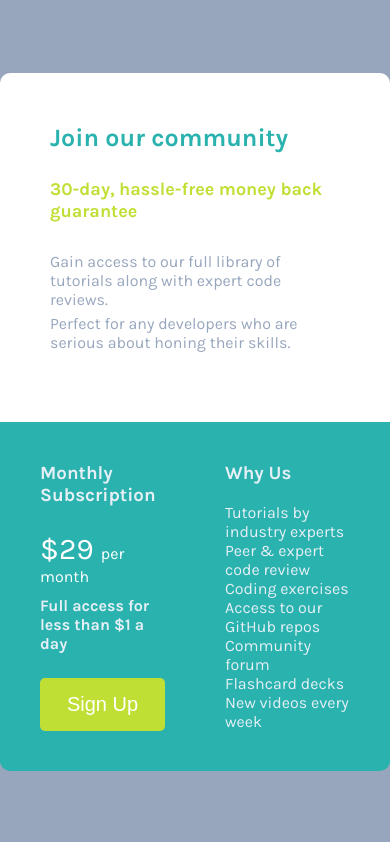
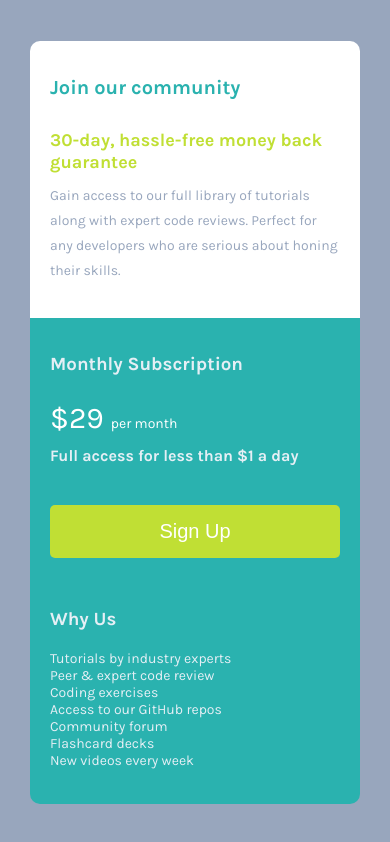
Before and after one commit to MatiasOrtizF/single-price-grid-component-master, a plain HTML site: page index.html in a window 390 px wide. Drawn offline with Linux system fonts and the light colour scheme.

Commit message:
agregando diseño adaptable

```diff
--- a/css/styles.css
+++ b/css/styles.css
@@ -25,24 +25,32 @@ body {
     color: var(--lightGray);
     font-family: 'Karla', sans-serif;
 }
+
+/* GLOBALES*/
 h1 {
     font-size: 25px;
     color: var(--cyan);
+    margin-bottom: 20px;
 }
+
 h2 {
     font-size: 18px;
     color: var(--brightYellow);
 }
+
 h4 {
     margin-top: 10px;
 }
+
 p {
     color: var(--grayishBlue);
     font-size: 16px;
 }
+
 span {
     font-size: 30px;
 }
+
 button {
     background-color: var(--brightYellow);
     border: none;
@@ -51,9 +59,16 @@ button {
     color: white;
     font-size: 20px;
 }
+
+/* CLASES */
+.atributte {
+    margin: auto 30px;
+    padding: 30px 0px;
+}
+
 .grid {
-    display: grid;
-    grid-template-rows: 1fr 1fr;
+    display: flex;
+    flex-direction: column;
     max-width: 700px;
     border-radius: 10px;
     overflow: hidden;
@@ -64,38 +79,77 @@ button {
     flex-direction: column;
     justify-content: space-between;
     background-color: white;
-    padding: 50px;
+    padding: 45px 40px;
+    gap: 10px;
 }
-.texto-descripcion {
-    padding-bottom: 15px;
+
+.texto-descripcion p {
+    margin-right: 50px;
+    line-height: 25px;
 }
-.texto-descripcion p {
-    margin: 5px 0px;
-}
+
 .servicios {
     display: grid;
     grid-template-columns: 1fr 1fr;
     background-color: var(--cyan);
     padding: 40px;
 }
+
 .servicios p {
     color: white;
 }
+
 .subscripcion {
     display: flex;
     flex-direction: column;
     justify-content: space-between;
     padding-right: 30px;
 }
+
 .oferta {
     padding: 25px 0px ;
+    margin-bottom: 15px;
 }
+
 .nosotros {
     display: flex;
     flex-direction: column;
     justify-content: space-between;
     padding-left: 30px;
 }
+
 .nosotros p {
     color: var(--lightGray);
 }
+
+/* DISEÑO ADAPTABLE*/
+@media (max-width:480px) {
+    h1 {
+        font-size: 20px;
+    }
+    p {
+        font-size: 14px;
+    }
+    .texto {
+        padding: 35px 20px;
+    }
+    .texto-descripcion p {
+        margin: 0px;
+    }
+    .servicios {
+        display: flex;
+        flex-direction: column;
+        padding: 35px 20px;
+    }
+    .subscripcion {
+        padding: 0px;
+        margin-bottom: 20px;
+    }
+    .nosotros {
+        padding: 0px;
+        margin-top: 30px;
+    }
+    .descripcion {
+        padding-top: 20px;
+    }
+}
--- a/index.html
+++ b/index.html
@@ -12,25 +12,21 @@
 
   <title>Frontend Mentor | Single Price Grid Component</title>
 
-  <!-- Feel free to remove these styles or customise in your own stylesheet 👍 -->
-<!--   <style>
-    .attribution { font-size: 11px; text-align: center; }
-    .attribution a { color: hsl(228, 45%, 44%); }
-  </style> -->
-</head>
 <body>
+    <div class="atributte">
         <div class="grid">
+
             <div class="texto">
                 <h1>Join our community</h1>
 
                 <h2>30-day, hassle-free money back guarantee</h2>
                 <div class="texto-descripcion">
-                <p>Gain access to our full library of tutorials along with expert code reviews.</p>
-                <p>Perfect for any developers who are serious about honing their skills.</p>
+                    <p>Gain access to our full library of tutorials along with expert code reviews. Perfect for any developers who are serious about honing their skills.</p>
                 </div>
             </div>
 
             <div class="servicios">
+
                 <div class="subscripcion">
                     <h3>Monthly Subscription</h3>
                     <div class="oferta">
@@ -54,6 +50,8 @@
                     </div>
                 </div>
             </div>
+
+        </div>
     </div>
 
 
```
Also changed, not shown: 1 other file. Lines whose indentation alone changed are shown as unchanged.
